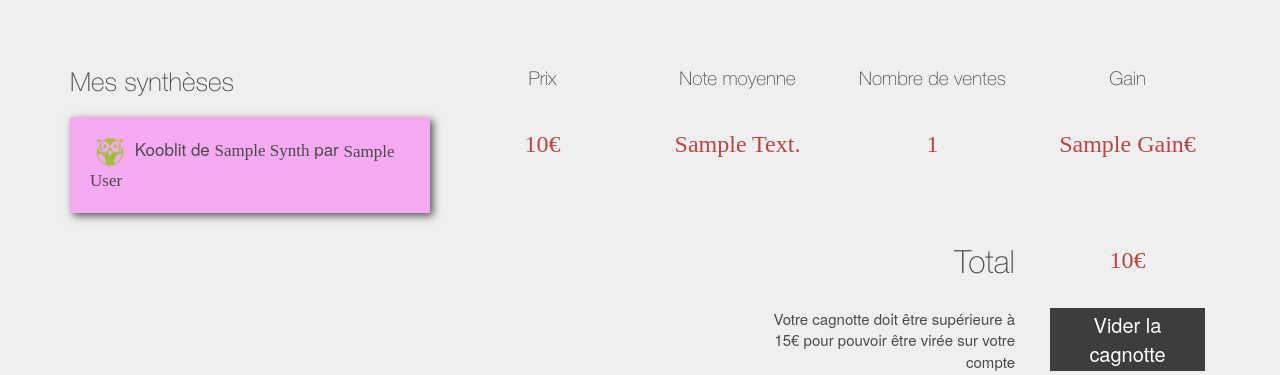
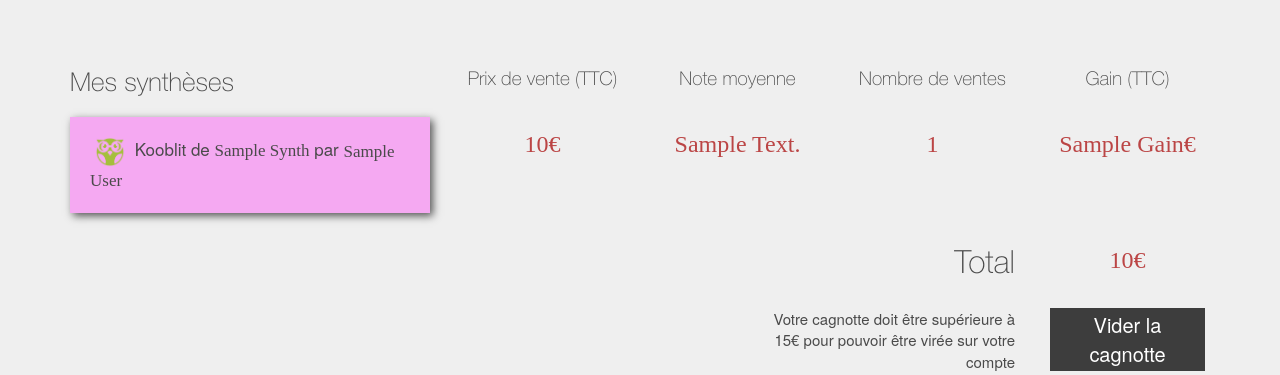
Before and after one commit to franck-roland/kooblit, a Django app: template templates/profil.html in a window 1280 px wide. Shown: the part 133-508 px from the top of the page. Run offline with Django 3.2, Linux system fonts and the light colour scheme; the template is opened without the code that fills it: most values are stand-ins (such as "Sample title", 1, 10 or a date in 2020); some libraries are stand-ins or nearby versions; some web fonts are replaced.

Commit message:
Changement des appelations sur la page de profil

```diff
--- a/templates/profil.html
+++ b/templates/profil.html
@@ -31,10 +31,10 @@
     <div class="col-sm-4 col-xs-12"><h3>Mes synthèses</h3></div>
 
     {% if syntheses_ecrites %}
-      <div class="col-sm-2 col-xs-3"><h4>Prix</h4></div>
+      <div class="col-sm-2 col-xs-3"><h4>Prix de vente (TTC)</h4></div>
       <div class="col-sm-2 col-xs-3"><h4>Note moyenne</h4></div>
       <div class="col-sm-2 col-xs-3"><h4>Nombre de ventes</h4></div>
-      <div class="col-sm-2 col-xs-3"><h4>Gain</h4></div>
+      <div class="col-sm-2 col-xs-3"><h4>Gain (TTC)</h4></div>
     {% endif %}
   </div>
 
```
